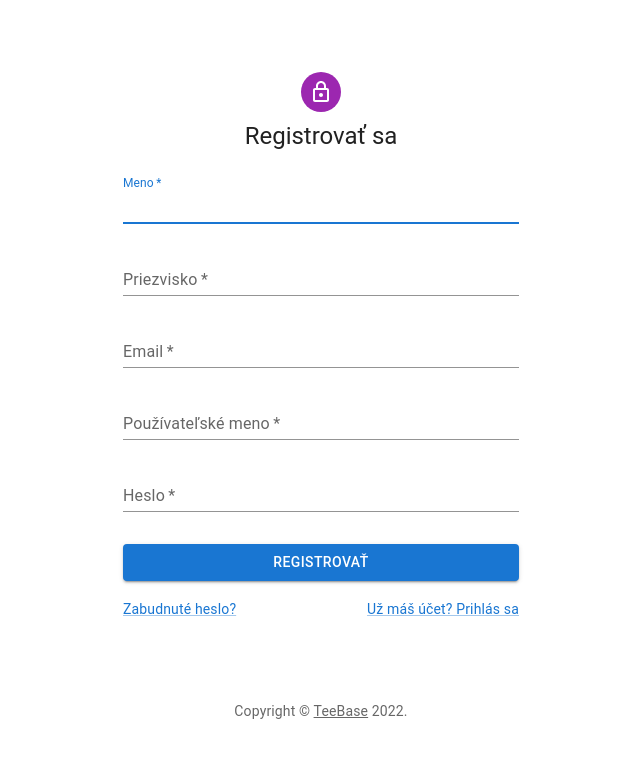
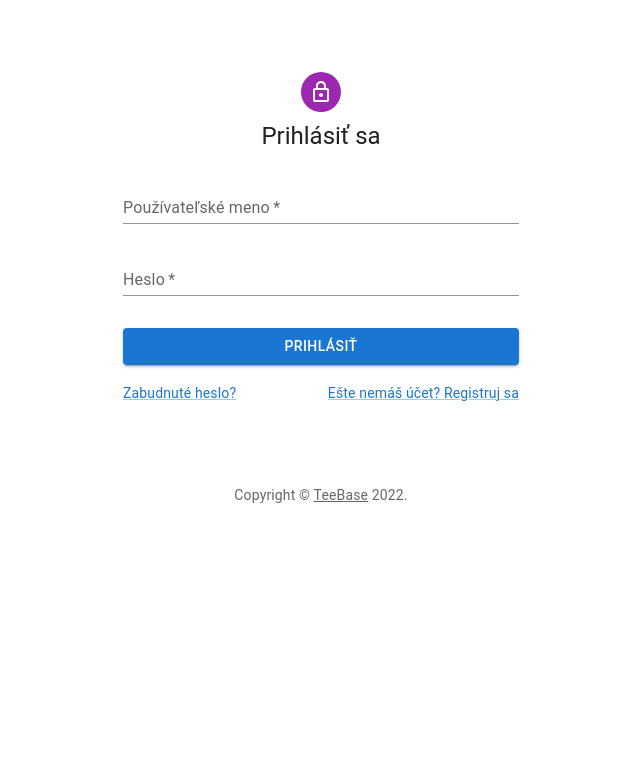
Before and after one commit to MatejBendik/TeeBase, a React (Create React App) app in the folder frontend/: page / in a window 1280 px wide. Shown: the top 758 px of the page, without its empty margins (319-959 px from the left). Built offline with nearby package versions, Linux system fonts and the light colour scheme.

Commit message:
added register fetch function and login changes

```diff
--- /dev/null
+++ b/frontend/src/actions/registerFetch.tsx
@@ -0,0 +1,39 @@
+export const sendRegister = async (
+  firstName: string,
+  lastName: string,
+  email: string,
+  username: string,
+  password: string
+) => {
+  try {
+    fetch("http://localhost:8080/register", {
+      method: "POST",
+      headers: {
+        Accept: "application/json",
+        "Content-Type": "application/json",
+        "Access-Control-Allow-Origin": "*",
+      },
+      body: JSON.stringify({
+        firstName: firstName,
+        lastName: lastName,
+        email: email,
+        username: username,
+        password: password,
+      }),
+    })
+      .then((res) => {
+        if (!res.ok) {
+          console.log("Eror post");
+          return;
+        }
+      })
+      //.then((res) => res.json())
+      .then((data) => {
+        console.log(data);
+        return data; //toto musime vyriešit - data = odpoved zo serverva ze je zaregistrovany = a odpoved neprichazda xd
+      });
+  } catch (error) {
+    console.error(error);
+    return;
+  }
+};
--- a/frontend/src/components/RouterComponent.tsx
+++ b/frontend/src/components/RouterComponent.tsx
@@ -1,6 +1,5 @@
 import React from "react";
-import Loign from "./login/Login";
-import Auth from "./auth/Auth";
+import Login from "./login/Login";
 import Main from "./main/Main";
 import { BrowserRouter as Router, Routes, Route } from "react-router-dom";
 
@@ -8,7 +7,7 @@ const RouterComponent = () => {
   return (
     <Router>
       <Routes>
-        <Route path="/" element={<Auth />} />
+        <Route path="/" element={<Login />} />
         <Route path="/app" element={<Main />} />
       </Routes>
     </Router>
--- a/frontend/src/components/auth/Auth.tsx
+++ /dev/null
@@ -1,115 +0,0 @@
-import React, { useState } from "react";
-import { useNavigate } from "react-router";
-import { sendLogin } from "./../../actions/postLoginForm";
-
-import Avatar from "@mui/material/Avatar";
-import Button from "@mui/material/Button";
-import CssBaseline from "@mui/material/CssBaseline";
-import Link from "@mui/material/Link";
-import Grid from "@mui/material/Grid";
-import Box from "@mui/material/Box";
-import LockOutlinedIcon from "@mui/icons-material/LockOutlined";
-import Typography from "@mui/material/Typography";
-import Container from "@mui/material/Container";
-import { createTheme, ThemeProvider } from "@mui/material/styles";
-
-import Input from "./Input";
-
-const Auth = () => {
-    const theme = createTheme();
-    const [isRegistered, setIsRegistered] = useState(false);
-
-    const [username, setUsername] = useState("");
-    const [password, setPassword] = useState("");
-
-
-    const handleSubmit = () => {
-
-    };
-
-    const handleChange = () => {
-
-    }
-
-    const switchMode = () => {
-        setIsRegistered((prevIsRegistered) => !prevIsRegistered);
-    };
-
-    return (
-    <ThemeProvider theme={theme}>
-        <Container component="main" maxWidth="xs">
-        <CssBaseline />
-        <Box
-            sx={{
-                marginTop: 8,
-                display: "flex",
-                flexDirection: "column",
-                alignItems: "center",
-            }}
-        >
-        <Avatar sx={{ m: 1, bgcolor: "secondary.main" }}>
-            <LockOutlinedIcon />
-        </Avatar>
-        <Typography component="h1" variant="h5">
-            {isRegistered ? "Prihlásiť sa" : "Registrovať sa"}
-        </Typography>
-        <Box component="form" onSubmit={handleSubmit} sx={{ mt: 1 }}>
-            {
-                !isRegistered && (
-                    <>
-                        <Input name="firstName" label="Meno" type="text" handleChange={handleChange} autoFocus />
-                        <Input name="lastName" label="Priezvisko" type="text" handleChange={handleChange} />
-                        <Input name="email" label="Email" type="email" handleChange={handleChange} />
-                        <Input name="username" label="Používateľské meno" type="text" handleChange={handleChange} />
-                    </>
-                )
-            }
-                <Input name="password" label="Heslo" type="password" handleChange={handleChange} />
-                { isRegistered && <Input name="confirmPassword" label="Zopakuj heslo" type="password" handleChange={handleChange} /> }
-            <Button
-                type="submit"
-                fullWidth
-                variant="contained"
-                sx={{ mt: 3, mb: 2 }}
-            >
-                { isRegistered ? "Prihlásiť" : "Registrovať"}
-            </Button>
-            <Grid container>
-                <Grid item xs>
-                    <Link href="#" variant="body2">
-                    Zabudnuté heslo?
-                    </Link>
-                </Grid>
-                <Grid item>
-                    <Link href="#" variant="body2" onClick={switchMode}>
-                    {isRegistered ? "Ešte nemáš účet? Registruj sa" :"Už máš účet? Prihlás sa"}
-                </Link>
-                </Grid>
-            </Grid>
-            </Box>
-        </Box>
-        <Copyright sx={{ mt: 10 }} />
-    </Container>
-    </ThemeProvider>
-);
-
-  function Copyright(props: any) {
-    return (
-      <Typography
-        variant="body2"
-        color="text.secondary"
-        align="center"
-        {...props}
-      >
-        {"Copyright © "}
-        <Link color="inherit" href="https://mui.com/">
-          TeeBase
-        </Link>{" "}
-        {new Date().getFullYear()}
-        {"."}
-      </Typography>
-    );
-  }
-}
-
-export default Auth;
--- a/frontend/src/components/auth/Input.tsx
+++ /dev/null
@@ -1,29 +0,0 @@
-import React from 'react';
-import TextField from "@mui/material/TextField";
-
-interface InputProperties {
-    name: string;
-    label: string;
-    handleChange: any
-    autoFocus?: boolean;
-    type: string;
-}
-
-const Input = ({name, label, handleChange, autoFocus, type}: InputProperties) => {
-    return (
-        <TextField
-            margin="normal"
-            required
-            fullWidth
-            id={name}
-            name={name}
-            label={label}
-            onChange={handleChange}
-            variant="standard"
-            autoFocus={autoFocus}
-            type={type}
-        />
-    )
-}
-
-export default Input
--- a/frontend/src/components/login/Login.tsx
+++ b/frontend/src/components/login/Login.tsx
@@ -1,6 +1,9 @@
 import React, { useState } from "react";
 import { useNavigate } from "react-router";
-import { sendLogin } from "./../../actions/postLoginForm";
+
+import { sendLogin } from "../../actions/loginFetch";
+import { sendRegister } from "../../actions/registerFetch";
+import Input from "../../const/Input";
 
 import Avatar from "@mui/material/Avatar";
 import Button from "@mui/material/Button";
@@ -17,22 +20,56 @@ import Container from "@mui/material/Container";
 import { createTheme, ThemeProvider } from "@mui/material/styles";
 
 export default function Login() {
+  const navigate = useNavigate();
   const theme = createTheme();
+
+  const [firstName, setFirstName] = useState("");
+  const [lastName, setLastName] = useState("");
+  const [email, setEmail] = useState("");
   const [username, setUsername] = useState("");
   const [password, setPassword] = useState("");
+  const [isRegistered, setIsRegistered] = useState(true);
 
   const handleSubmit = (e: any) => {
     e.preventDefault();
 
+    if (isRegistered) {
       if (!username.length || !password.length) {
         alert("Vyplňte polia !");
         return;
       }
 
       sendLogin(username, password);
+      //treba tu precitat z reduxu odpoved z tej funkcie
+      //redux ti prerenderuje appku tak isto jakeby si menil state
+
+      navigate("/app");
 
       setUsername("");
       setPassword("");
+    } else {
+      if (
+        !firstName.length ||
+        !lastName.length ||
+        !email.length ||
+        !username.length ||
+        !password.length
+      ) {
+        alert("Vyplňte polia !");
+        return;
+      }
+      sendRegister(firstName, lastName, email, username, password);
+
+      setFirstName("");
+      setLastName("");
+      setEmail("");
+      setUsername("");
+      setPassword("");
+    }
+  };
+
+  const switchMode = () => {
+    setIsRegistered((prevIsRegistered) => !prevIsRegistered);
   };
 
   return (
@@ -51,50 +88,89 @@ export default function Login() {
             <LockOutlinedIcon />
           </Avatar>
           <Typography component="h1" variant="h5">
-            Vitajte
+            {isRegistered ? "Prihlásiť sa" : "Registrovať sa"}
           </Typography>
           <Box component="form" onSubmit={handleSubmit} sx={{ mt: 1 }}>
-            <TextField
-              margin="normal"
-              required
-              fullWidth
-              id="username"
-              label="Uživateľské meno"
+            {!isRegistered && (
+              <>
+                <Input
+                  name="firstName"
+                  label="Meno"
+                  type="text"
+                  handleChange={(e: any) => {
+                    setFirstName(e.target.value);
+                  }}
+                  value={firstName}
+                  autoFocus
+                />
+                <Input
+                  name="lastName"
+                  label="Priezvisko"
+                  type="text"
+                  handleChange={(e: any) => {
+                    setLastName(e.target.value);
+                  }}
+                  value={lastName}
+                />
+                <Input
+                  name="email"
+                  label="Email"
+                  type="email"
+                  handleChange={(e: any) => {
+                    setEmail(e.target.value);
+                  }}
+                  value={email}
+                />
+                <Input
                   name="username"
-              autoComplete="username"
-              variant="standard"
-              autoFocus
-              onChange={(e) => {
+                  label="Používateľské meno"
+                  type="text"
+                  handleChange={(e: any) => {
                     setUsername(e.target.value);
                   }}
                   value={username}
                 />
-            <TextField
-              margin="normal"
-              required
-              fullWidth
+                <Input
                   name="password"
                   label="Heslo"
                   type="password"
-              id="password"
-              autoComplete="current-password"
-              variant="standard"
-              onChange={(e) => {
+                  handleChange={(e: any) => {
                     setPassword(e.target.value);
                   }}
                   value={password}
                 />
-            {/*  <FormControlLabel
-              control={<Checkbox value="remember" color="primary" />}
-              label="Remember me"
-            /> */}
+              </>
+            )}
+
+            {isRegistered && (
+              <>
+                <Input
+                  name="username"
+                  label="Používateľské meno"
+                  type="text"
+                  handleChange={(e: any) => {
+                    setUsername(e.target.value);
+                  }}
+                  value={username}
+                />
+                <Input
+                  name="password"
+                  label="Heslo"
+                  type="password"
+                  handleChange={(e: any) => {
+                    setPassword(e.target.value);
+                  }}
+                  value={password}
+                />
+              </>
+            )}
             <Button
               type="submit"
               fullWidth
               variant="contained"
               sx={{ mt: 3, mb: 2 }}
             >
-              Vstúpiť
+              {isRegistered ? "Prihlásiť" : "Registrovať"}
             </Button>
             <Grid container>
               <Grid item xs>
@@ -103,8 +179,10 @@ export default function Login() {
                 </Link>
               </Grid>
               <Grid item>
-                <Link href="#" variant="body2">
-                  {"Ešte nemáš účet? Registruj sa"}
+                <Link href="#" variant="body2" onClick={switchMode}>
+                  {isRegistered
+                    ? "Ešte nemáš účet? Registruj sa"
+                    : "Už máš účet? Prihlás sa"}
                 </Link>
               </Grid>
             </Grid>
--- a/frontend/src/components/main/Main.tsx
+++ b/frontend/src/components/main/Main.tsx
@@ -1,7 +1,7 @@
 import React from "react";
 
 const Main = () => {
-  return <h1>Toto je Main</h1>;
+  return <h1>Sme v maine Juchúúú xd</h1>;
 };
 
 export default Main;
--- /dev/null
+++ b/frontend/src/const/Input.tsx
@@ -0,0 +1,38 @@
+import React from "react";
+import TextField from "@mui/material/TextField";
+
+interface InputProperties {
+  name: string;
+  label: string;
+  handleChange: any;
+  value: string;
+  autoFocus?: boolean;
+  type: string;
+}
+
+const Input = ({
+  name,
+  label,
+  handleChange,
+  value,
+  autoFocus,
+  type,
+}: InputProperties) => {
+  return (
+    <TextField
+      margin="normal"
+      required
+      fullWidth
+      id={name}
+      name={name}
+      label={label}
+      onChange={handleChange}
+      value={value}
+      variant="standard"
+      autoFocus={autoFocus}
+      type={type}
+    />
+  );
+};
+
+export default Input;
```
Also changed, not shown: frontend/src/actions/loginFetch.tsx (renamed from frontend/src/actions/postLoginForm.tsx, +2 -21 lines). Lines whose indentation alone changed are shown as unchanged.
